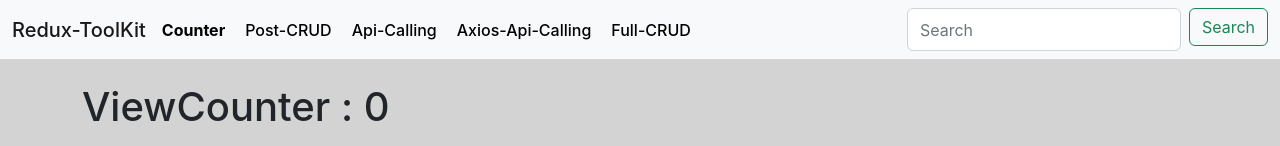
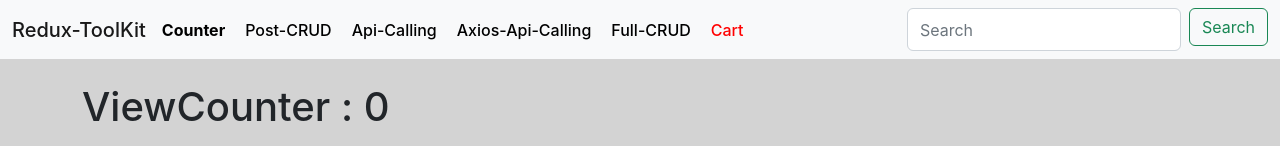
Before and after one commit to mmk-Narola/React-Redux, a React (Vite) app: page / in a window 1280 px wide. Shown: the top 146 px of the page. Built offline with nearby package versions, Linux system fonts and the light colour scheme.

Commit message:
add file

```diff
--- a/src/components/header/Header.jsx
+++ b/src/components/header/Header.jsx
@@ -93,6 +93,19 @@ const Header = () => {
             >
               Full-CRUD
             </NavLink>
+
+            <NavLink
+              to="/shopping"
+              style={({ isActive, isPending }) => {
+                return {
+                  fontWeight: isActive ? "bold" : "",
+                  color: isPending ? "black" : "red",
+                  textDecoration: "none",
+                };
+              }}
+            >
+              Cart
+            </NavLink>
           </Nav>
 
           <Form className="d-flex">
```
